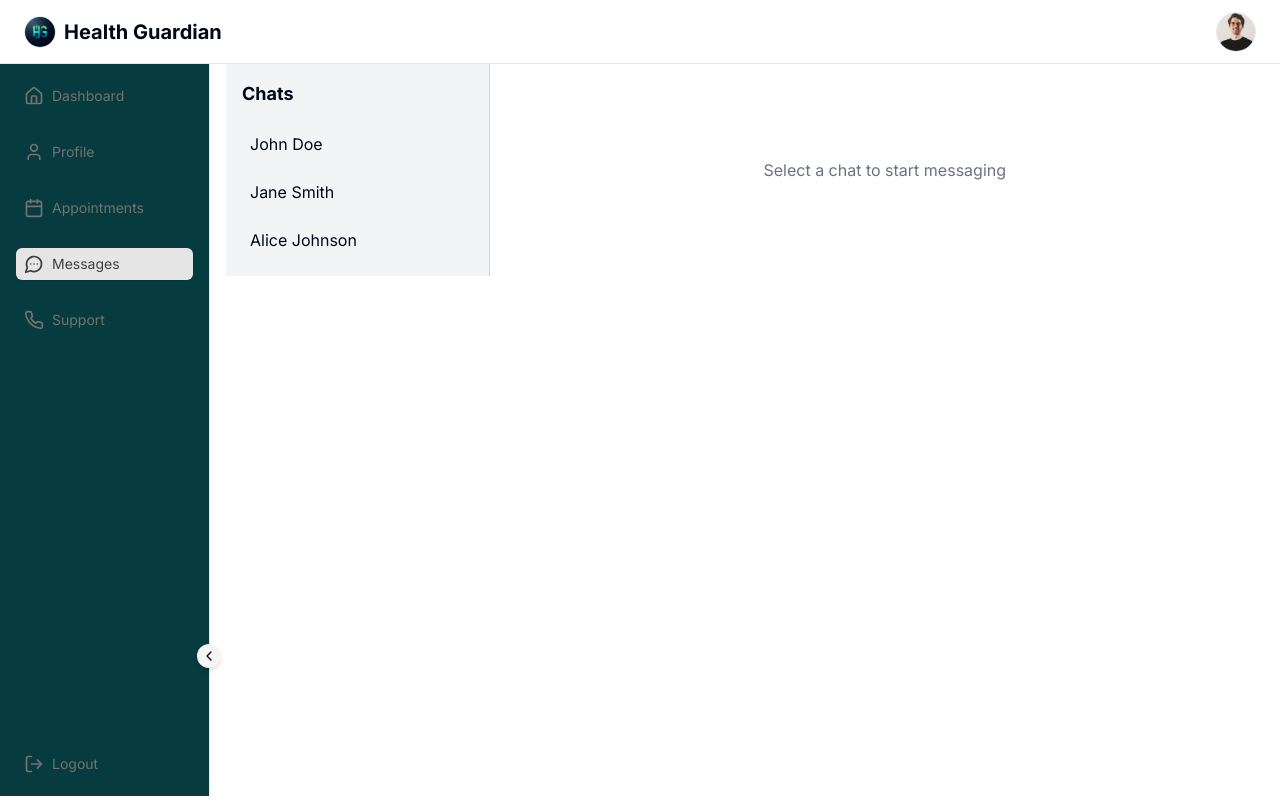
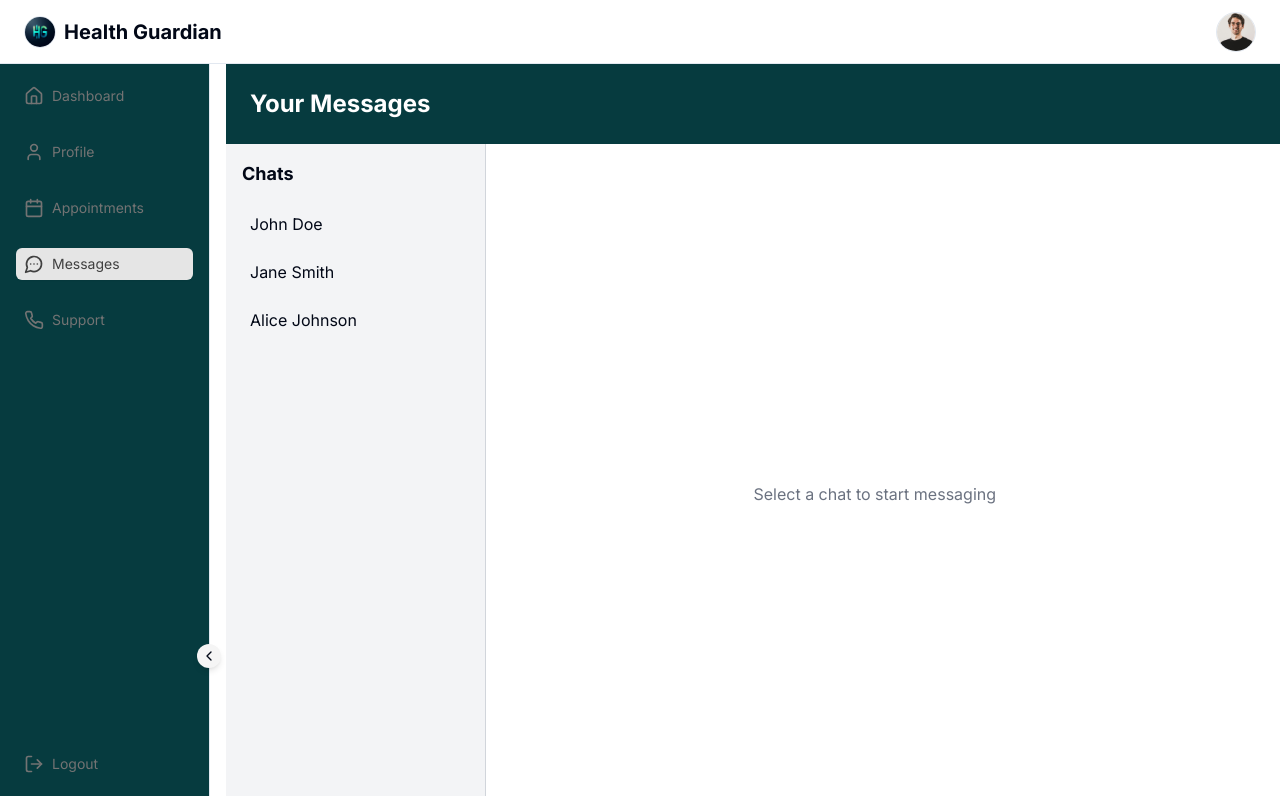
Before and after one commit to The4Coders/HG, a Next.js app: page /chats in a window 1280 px wide. Built offline with nearby package versions, Linux system fonts and the light colour scheme.

Commit message:
added chatting system

```diff
--- a/src/app/(ORG)/(Doctors-Dashboard)/chats/page.tsx
+++ b/src/app/(ORG)/(Doctors-Dashboard)/chats/page.tsx
@@ -1,15 +1,3 @@
-// import Layout from "@/components/layout";
-// export default function page() {
-//   return (
-//     <main>
-//       <Layout>
-//         <main>
-//           <h1>Staff page here</h1>
-//         </main>
-//       </Layout>
-//     </main>
-//   );
-// }
 "use client";
 import { useState } from "react";
 import Layout from "@/components/layout";
@@ -63,7 +51,11 @@ export default function Page() {
 
   return (
     <Layout>
-      <div className="flex w-full h-full">
+      <h2 className="text-2xl font-bold p-6 w-full text-white bg-primary">
+        Your Messages
+      </h2>
+      <div className=" flex w-full h-[700px] pe-4">
+        {/* title here */}
         {/* Sidebar */}
         <aside className="w-1/4 border-r border-gray-300 bg-gray-100 p-4">
           <h2 className="text-lg font-bold mb-4">Chats</h2>
```
